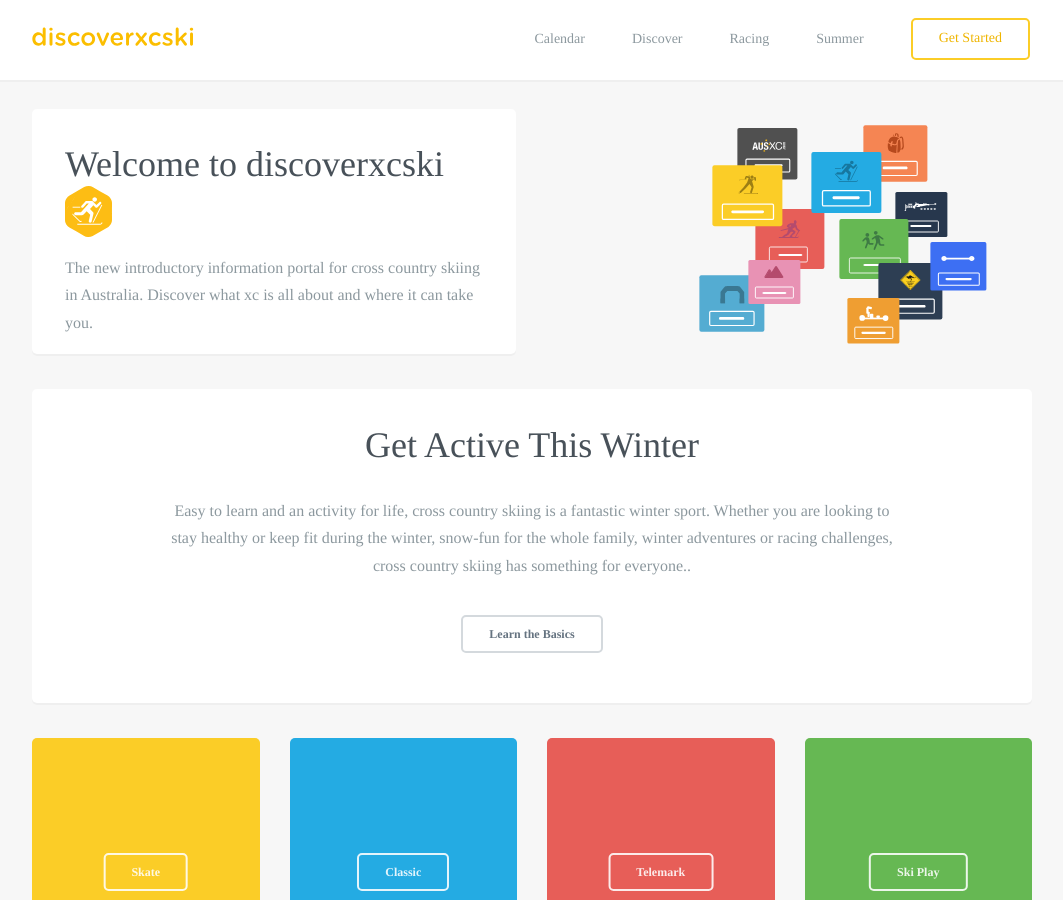
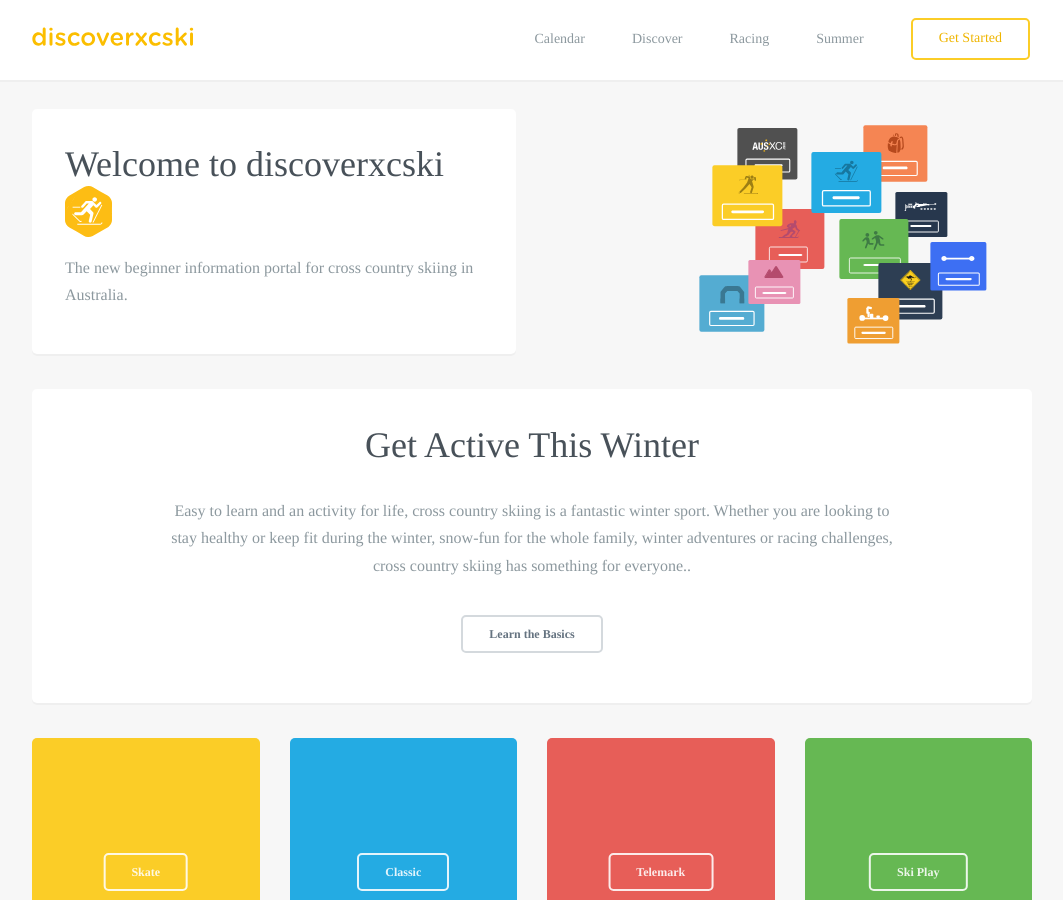
Before and after one commit to robcatto/robcatto.github.io, a Jekyll site: the page index.html, which Jekyll copies as it is, in a window 1280 px wide and 900 px high, scrolled down 1046 px. Shown: the whole window, without its empty margins (108-1171 px from the left). Built offline with Jekyll 4.4.1, drawn with Linux system fonts in a browser that asks for light colours; some web fonts are replaced; Markdown is read by kramdown in place of the engine named in the settings.

Commit message:
Update index.html

```diff
--- a/index.html
+++ b/index.html
@@ -196,7 +196,7 @@
         </g>
     </g>
 </svg>
-                                                <p class="welcome__card--p">The new introductory information portal for cross country skiing in Australia.  Discover what xc is all about and where it can take you.</p>
+                                                <p class="welcome__card--p">The new beginner information portal for cross country skiing in Australia.</p>
 
 
 
```
